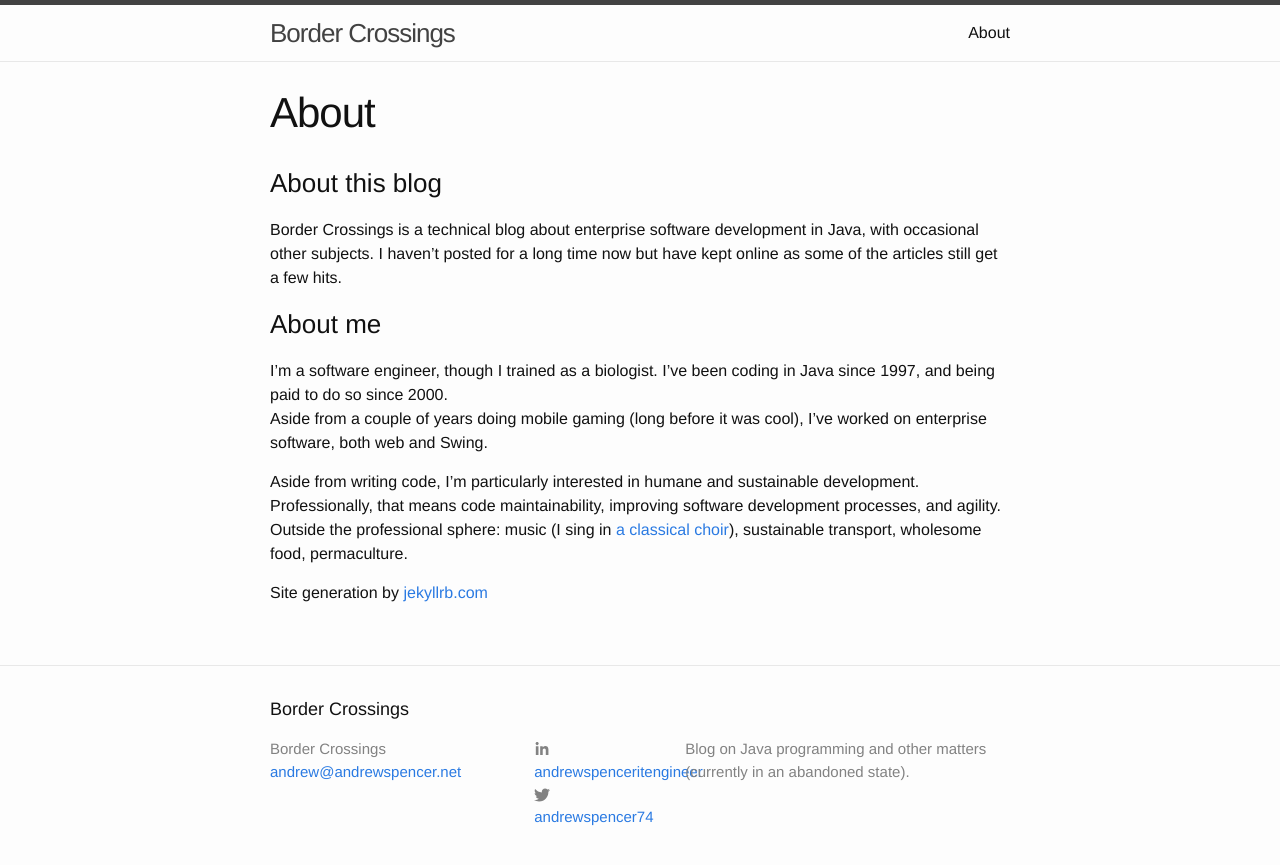
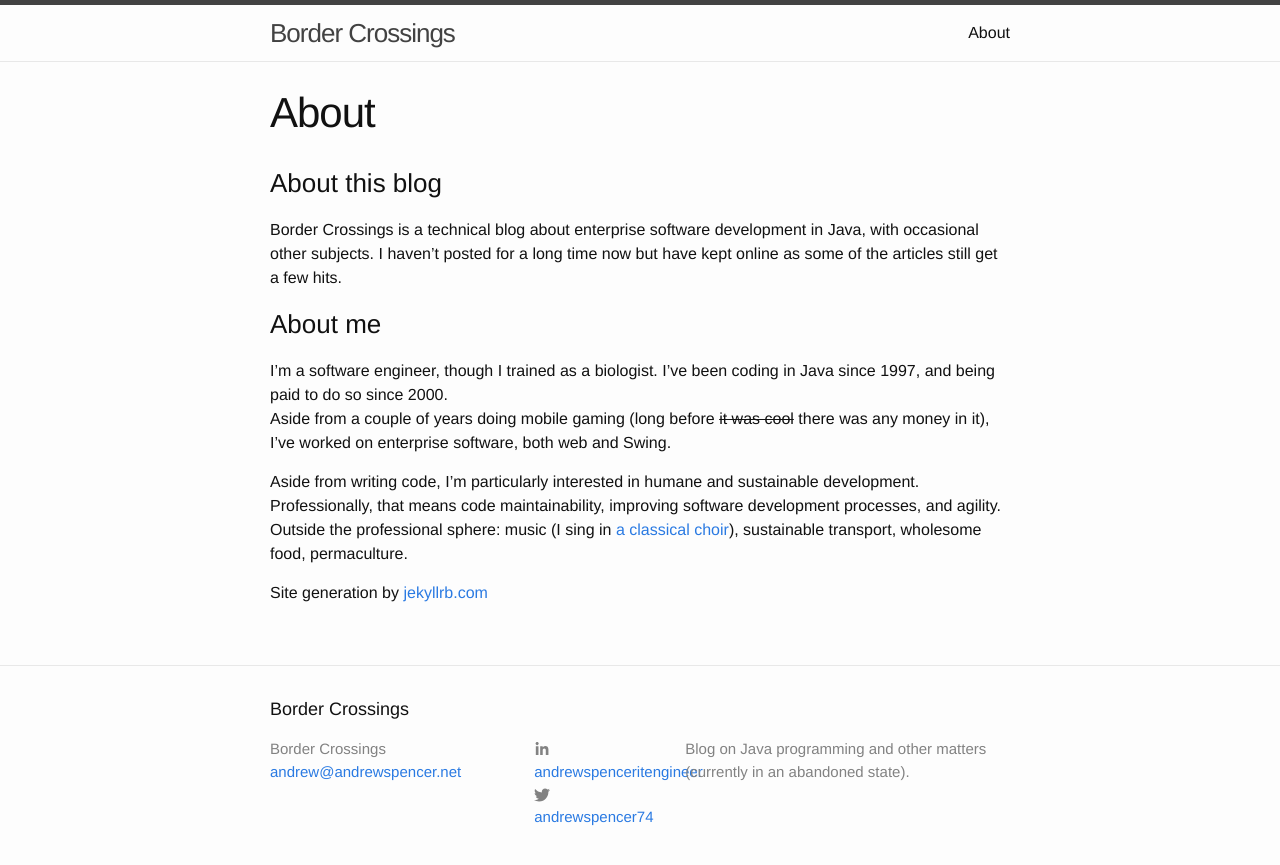
Before and after one commit to andrewspencer/border-crossings, a Jekyll site: the page built from about.md, in a window 1280 px wide. Shown: the top 865 px of the page. Built offline with Jekyll 4.4.1, drawn with Linux system fonts in a browser that asks for light colours.

Commit message:
edit about

```diff
--- a/about.md
+++ b/about.md
@@ -10,7 +10,7 @@ I haven't posted for a long time now but have kept online as some of the article
 
 <h3>About me</h3>
 I'm a software engineer, though I trained as a biologist.  I've been coding in Java since 1997, and being paid to do so since 2000.
-Aside from a couple of years doing mobile gaming (long before it was cool), I've worked on enterprise software, both web and Swing.
+Aside from a couple of years doing mobile gaming (long before <del>it was cool</del> there was any money in it), I've worked on enterprise software, both web and Swing.
 
 Aside from writing code, I'm particularly interested in humane and sustainable development.  Professionally, that means code maintainability,
 improving software development processes, and agility.  Outside the professional sphere: music (I sing in
```
